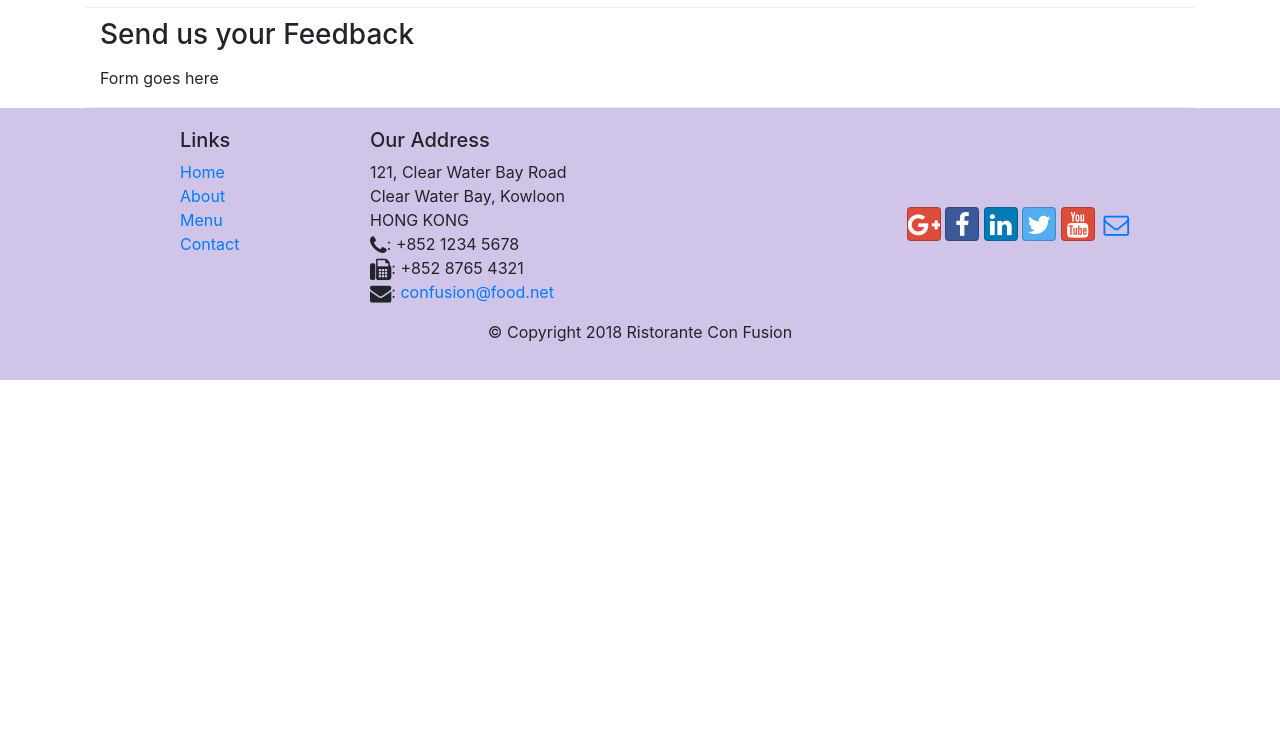
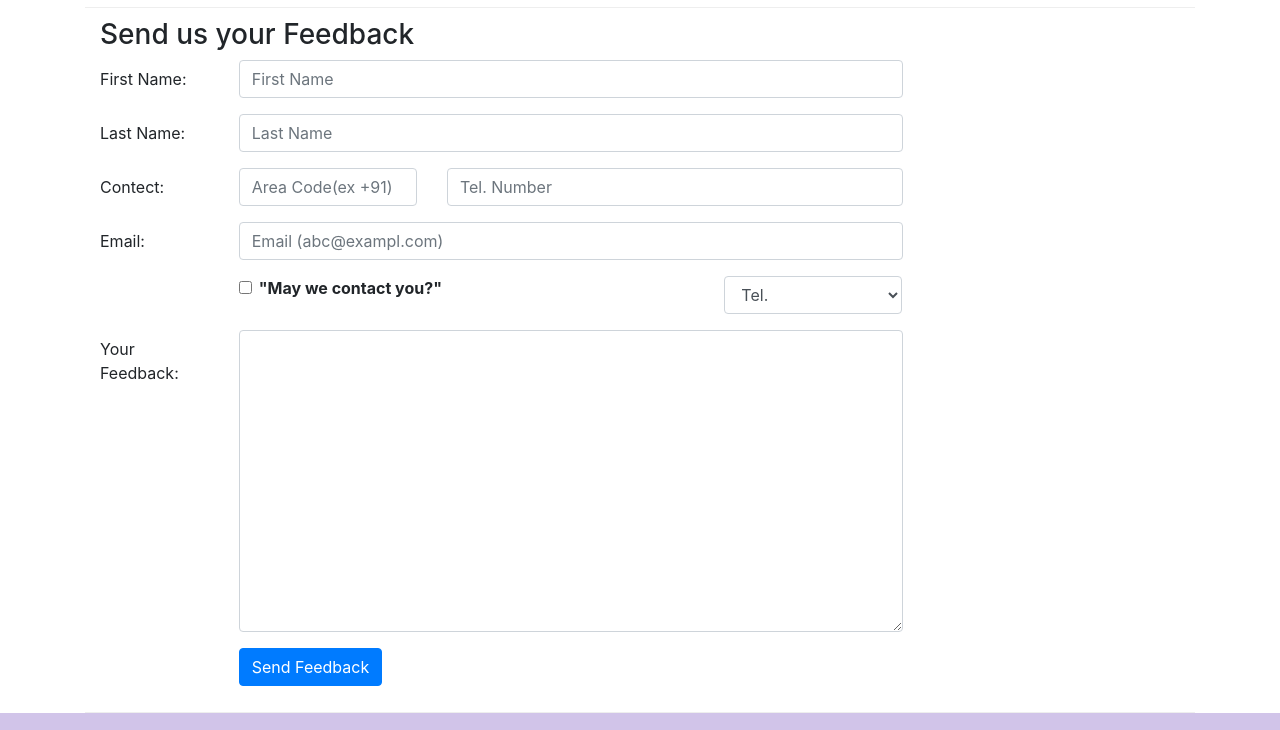
Before and after one commit to hritiksingh580/RCFusion, a website: page contactus.html in a window 1280 px wide. Shown: the part 749-1479 px from the top of the page. Before the commit the page ends 1129 px from the top, so only its background shows below. Drawn offline with nearby package versions, Linux system fonts and the light colour scheme.

Commit message:
Form Exersise

```diff
--- a/contactus.html
+++ b/contactus.html
@@ -92,7 +92,64 @@
               <h3>Send us your Feedback</h3>
            </div>
             <div class="col-12 col-md-9">
-                Form goes here
+                <form>
+                    <div class="form-group row">
+                        <label for="firstname" class="col-md-2 col-form-label">First Name:</label>
+                        <div class="col-md-10">
+                            <input type="text" class="form-control" id="firstname" name="firstname" placeholder="First Name">
+                        </div>
+                    </div>
+                    <div class="form-group row">
+                        <label for="lastname" class="col-md-2 col-form-label">Last Name:</label>
+                        <div class="col-md-10">
+                            <input type="text" class="form-control" id="lastname" name="lastname" placeholder="Last Name">
+                        </div>
+                    </div>
+                    <div class="form-group row">
+                        <label for="telnum" class="col-12 col-md-2 col-form-label">Contect:</label>
+                        <div class="col-5 col-md-3">
+                            <input type="tel" class="form-control" id="areacode" name="areacode" placeholder="Area Code(ex +91)">
+                        </div>
+                        <div class="col-7 col-md-7">
+                            <input type="tel" class="form-control" id="telnum" name="telnum" placeholder="Tel. Number">
+                        </div>
+                    </div>
+                    <div class="form-group row">
+                        <label for="emailid" class="col-md-2 col-form-label">Email:</label>
+                        <div class="col-md-10">
+                            <input type="email" class="form-control" id="emailid" name="emailid" placeholder="Email (abc@exampl.com)">
+                        </div>
+                    </div>
+                    <div class="form-group row">
+                        <div class="col-md-6 col offset-md-2">
+                            <div class="form-check">
+                                <input type="checkbox" class="form-check-input" name="approve" id="approve" value="">
+                                <label class="form-check-label" for="approve">
+                                    <strong>"May we contact you?"</strong>
+                                </label>
+                            </div>
+                        </div>
+                        <div class="col-md-3 offset-md-1">
+                            <select class="form-control">
+                                <option>Tel.</option>
+                                <option>Email</option>
+                            </select>
+                        </div>
+                    </div>
+                    <div class="form-group row">
+                        <label for="feedback" class="col-md-2 col-form-label">Your Feedback:</label>
+                        <div class="col-md-10">
+                            <textarea class="form-control" id="feedback" name="feedback" rows="12"></textarea>
+                        </div>
+                    </div>
+                    <div class="form-group row">
+                        <div class="offset-md-2 col-md-10">
+                            <button type="submit" class="btn btn-primary">
+                                Send Feedback
+                            </button>
+                        </div>
+                    </div>
+                </form>
             </div>
              <div class="col-12 col-md">
             </div>
```
